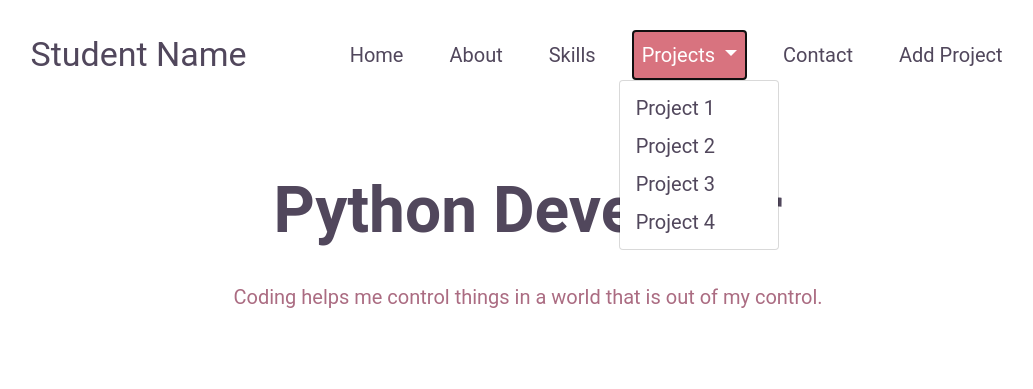
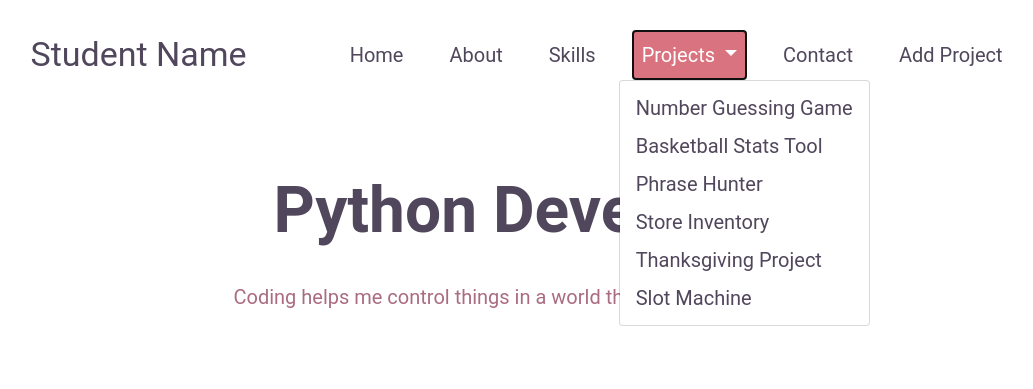
Before and after one commit to Pbbragg1/Tech_Degree_Portfolio, a Flask app: page / in a window 1280 px wide, after a click on "Projects". Shown: the top 389 px of the page, without its empty margins (112-1145 px from the left). Run offline with Flask 3, Linux system fonts and the light colour scheme.

Commit message:
finished info on index page, and linked porjects

```diff
--- a/templates/index.html
+++ b/templates/index.html
@@ -35,17 +35,19 @@
                           Projects
                         </a>
                         <ul class="dropdown-menu" aria-labelledby="navbarDropdown">
-                          <li><a class="dropdown-item" href="#project1">Project 1</a></li>
-                          <li><a class="dropdown-item" href="#project2">Project 2</a></li>
-                          <li><a class="dropdown-item" href="#project3">Project 3</a></li>
-                          <li><a class="dropdown-item" href="#project4">Project 4</a></li>
+                          <li><a class="dropdown-item" href="#project1">Number Guessing Game</a></li>
+                          <li><a class="dropdown-item" href="#project2">Basketball Stats Tool</a></li>
+                          <li><a class="dropdown-item" href="#project3">Phrase Hunter</a></li>
+                          <li><a class="dropdown-item" href="#project4">Store Inventory</a></li>
+                          <li><a class="dropdown-item" href="#project5">Thanksgiving Project</a></li>
+                          <li><a class="dropdown-item" href="#project6">Slot Machine</a></li>
                         </ul>
                       </li>
                       <li class="nav-item">
                         <a class="nav-link" href="#contact">Contact</a>
                       </li>
                       <li class="nav-item">
-                        <a class="nav-link" href="#">Add Project</a>
+                        <a class="nav-link" href="/projects/<id>/edit">Add Project</a>
                       </li>
                     </ul>
                   </div>
@@ -86,7 +88,7 @@
             <div id="project-list">
                 <div id="project1" class="a-project">
                     <h3>Number Guessing game</h3>
-                    <a href="#" class="github-btn">
+                    <a href="https://github.com/Pbbragg1/Python-tech-degree-number-guessing-game" target="_blank" class="github-btn">
                         <i class="fab fa-github"></i>
                         View on GitHub
                     </a>
@@ -99,7 +101,7 @@
                 </div>
                 <div id="project2" class="a-project">
                     <h3>Basketball Stats Tool</h3>
-                    <a href="#" class="github-btn">
+                    <a href="https://github.com/Pbbragg1/basketball_stats_tool" target="_blank" class="github-btn">
                         <i class="fab fa-github"></i>
                         View on GitHub
                     </a>
@@ -112,7 +114,7 @@
                 </div>
                 <div id="project3" class="a-project">
                     <h3>Phrase Hunter</h3>
-                    <a href="#" class="github-btn">
+                    <a href="https://github.com/Pbbragg1/Phrase_hunters" target="_blank" class="github-btn">
                         <i class="fab fa-github"></i>
                         View on GitHub
                     </a>
@@ -125,7 +127,7 @@
                 </div>
                 <div id="project4" class="a-project">
                     <h3>Store Inventory</h3>
-                    <a href="#" class="github-btn">
+                    <a href="https://github.com/Pbbragg1/inventory" target="_blank" class="github-btn">
                         <i class="fab fa-github"></i>
                         View on GitHub
                     </a>
@@ -139,7 +141,7 @@
                 </div>
                 <div id="project5" class="a-project">
                     <h3>Thanksgiving project</h3>
-                    <a href="#" class="github-btn">
+                    <a href="https://github.com/Pbbragg1/thanksgiving-project" target="_blank" class="github-btn">
                         <i class="fab fa-github"></i>
                         View on GitHub
                     </a>
@@ -152,7 +154,7 @@
                 </div>
                 <div id="project6" class="a-project">
                     <h3>Slot Machine</h3>
-                    <a href="#" class="github-btn">
+                    <a href="https://github.com/Pbbragg1/slot_machine" target="_blank" class="github-btn">
                         <i class="fab fa-github"></i>
                         View on GitHub
                     </a>
```
